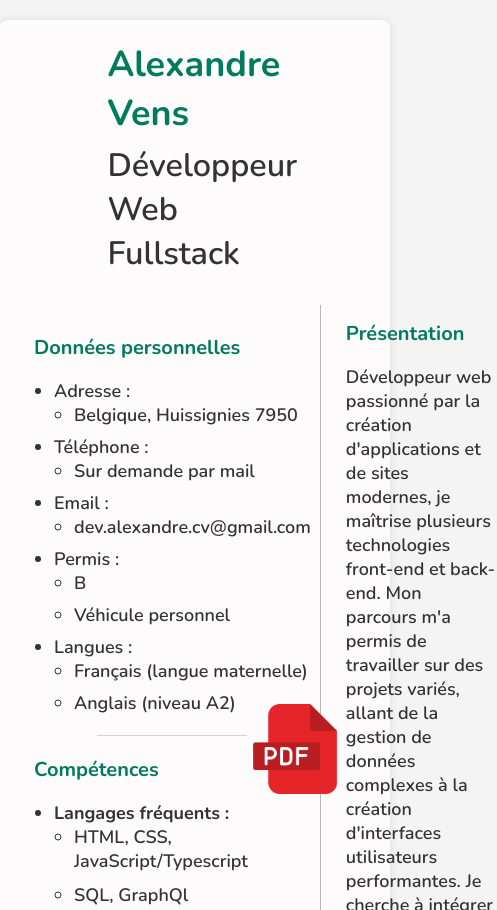
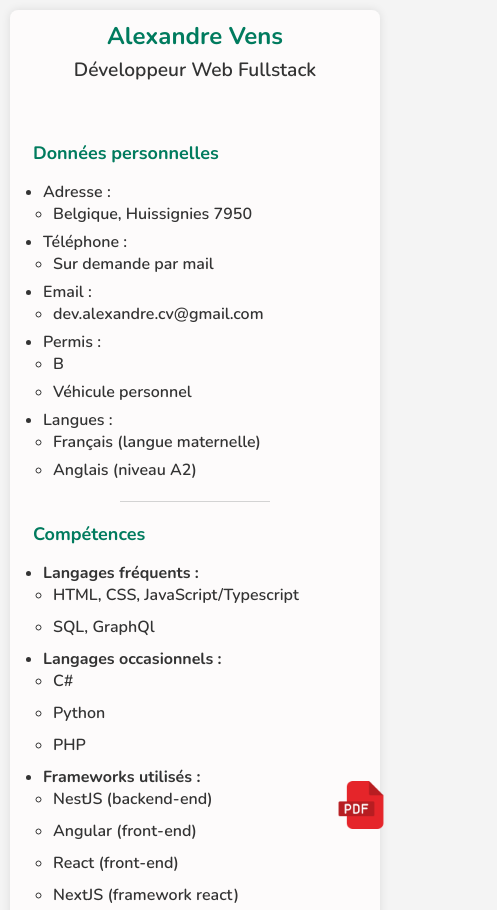
Before and after one commit to v-alex-dev/CV, a plain HTML site: page index.html in a window 390 px wide. Shown: the top 910 px of the page, 497 px wide, since content can reach past the window. Drawn offline with nearby package versions, Linux system fonts and the light colour scheme.

Commit message:
responsive css

```diff
--- a/src/style.css
+++ b/src/style.css
@@ -1,11 +1,9 @@
-/* style.css */
 body {
-    font-family: Arial, sans-serif;
+  font-family: "Nunito", sans-serif;
   margin: 0;
   padding: 0;
   background-color: #f4f4f4;
   color: #333;
-    font-family: "Nunito", sans-serif;
   font-size: large;
   font-weight: 600;
 }
@@ -19,22 +17,22 @@ body {
   border-radius: 8px;
 }
 
-
 main {
   display: grid;
   grid-template-columns: 0.5fr 1fr;
   gap: 20px;
 }
+
 header {
   display: flex;
   align-items: center;
   margin-bottom: 20px;
 }
 
-
 header .info {
   margin: 0 auto;
-    width: 50%;
+  text-align: center;
+  width: 100%;
 }
 
 header h1 {
@@ -47,17 +45,19 @@ body {
   margin: 5px auto;
   font-size: 1.8em;
 }
-  .side-bar{
+
+.side-bar {
   margin: 5px;
-    border-right:solid 0.5px #b9b7b7;
+  border-right: solid 0.5px #b9b7b7;
   padding: 0.5em;
 }
-  .containt{
+
+.containt {
   display: flex;
   flex-direction: column;
   justify-content: space-around;
+}
 
-  }
 h2 {
   font-size: 20px;
   color: #007b5e;
@@ -84,19 +84,21 @@ body {
   margin: 20px auto;
 }
 
-
-  .job, .education-item {
+.job,
+.education-item {
   margin-bottom: 15px;
 }
 
 .pdf {
-    width: 5em;
+  width: 4em;
   position: fixed;
   text-align: center;
   bottom: 50px;
-    right: 50px;
+  right: 20px;
+  z-index: 10;
 }
-  .pdf:hover{
+
+.pdf:hover {
   box-shadow: 0 0 10px rgba(0, 0, 0, 0.1);
 }
 
@@ -106,3 +108,72 @@ body {
   font-size: 14px;
   color: #666;
 }
+
+/* Styles responsifs pour les petits écrans */
+@media screen and (max-width: 768px) {
+  main {
+      display: flex;
+      flex-direction: column;
+  }
+
+  .side-bar {
+      border-right: none;
+      margin-bottom: 20px;
+  }
+
+  header h1 {
+      font-size: 1.8em;
+  }
+
+  header p {
+      font-size: 1.5em;
+  }
+
+  .pdf {
+      width: 3.5em;
+      bottom: 20px;
+      right: 10px;
+  }
+}
+
+/* Styles responsifs pour les très petits écrans (smartphones) */
+@media screen and (max-width: 480px) {
+  body {
+      font-size: medium;
+  }
+
+  .cv-container {
+      margin: 10px;
+      padding: 10px;
+  }
+
+  header h1 {
+      font-size: 1.5em;
+  }
+
+  header p {
+      font-size: 1.2em;
+  }
+
+  .pdf {
+      width: 3em;
+      bottom: 15px;
+      right: 5px;
+  }
+
+  h2 {
+      font-size: 18px;
+  }
+
+  ul {
+      padding-left: 10px;
+  }
+
+  ul li {
+      margin-bottom: 6px;
+  }
+
+  footer {
+      font-size: 12px;
+  }
+}
```
Lines whose indentation alone changed are shown as unchanged.
